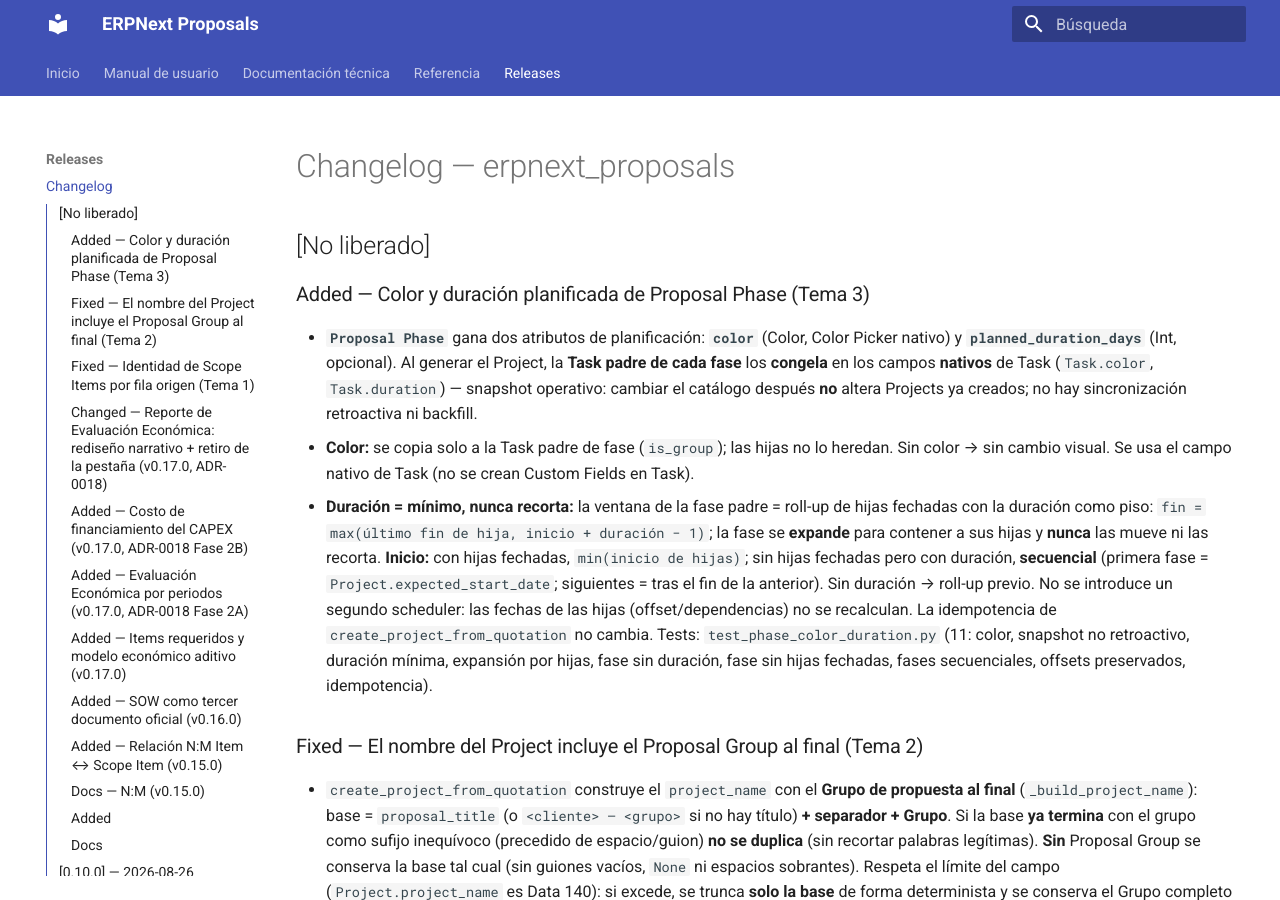
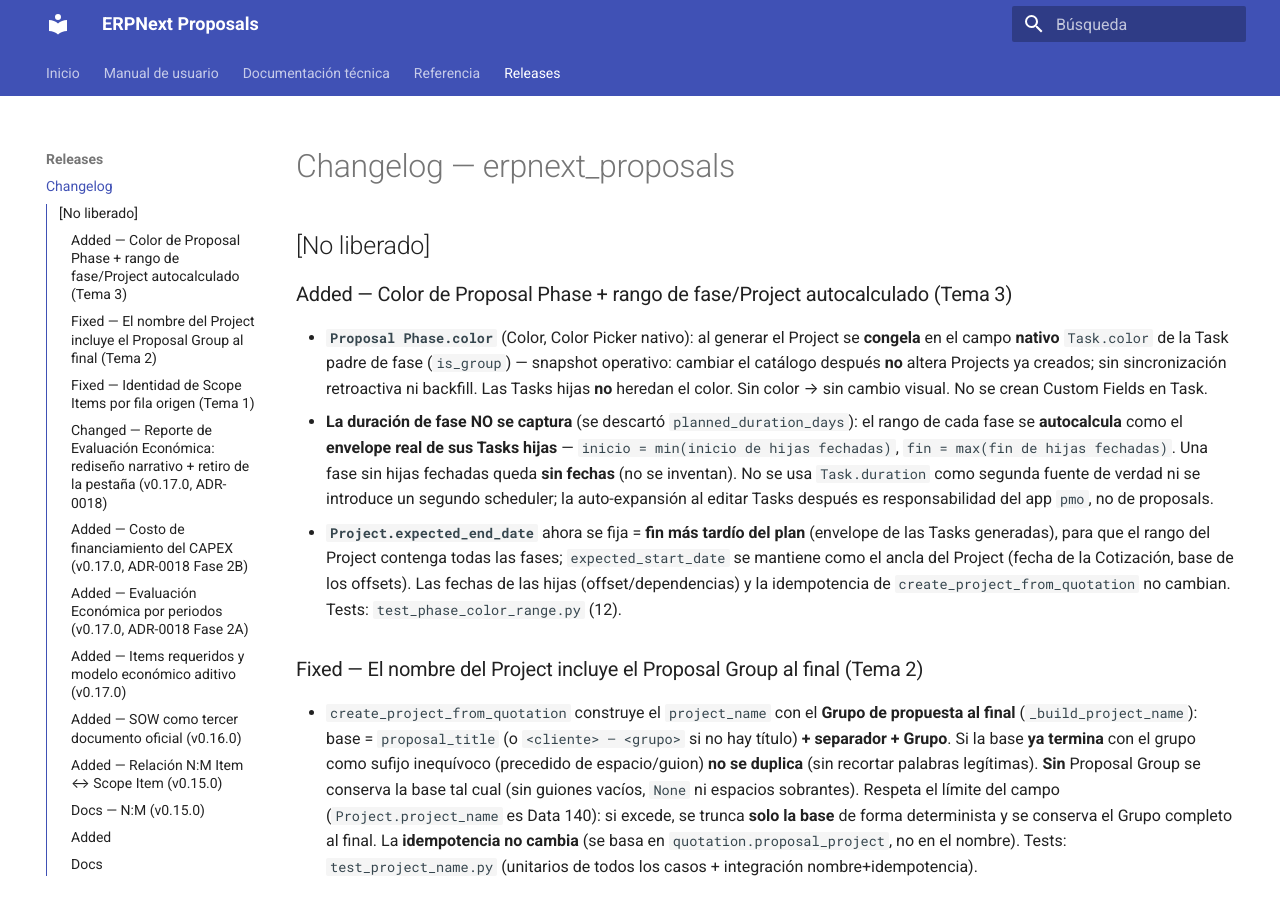
Before and after one commit to luisrms69/erpnext_proposals, an MkDocs documentation site: the page built from docs/CHANGELOG.md, in a window 1280 px wide and 900 px high. Built offline with MkDocs 1.6.1 and Material for MkDocs 9.7.7, drawn with Linux system fonts in a browser that asks for light colours.

Commit message:
fix(proposals): derive phase duration from generated tasks
Correccion definitiva del Tema 3. Se DESCARTA Proposal Phase.planned_duration_days
(campo, fixture, snapshot a Task.duration, logica de ventana minima y sus tests).

- Color de fase (aprobado): Proposal Phase.color se congela en el campo NATIVO Task.color
  de la Task padre (is_group) al crear el Project; las hijas no lo heredan; cambiarlo
  despues no altera Projects ya creados.
- Rango de fase AUTOCALCULADO = envelope real de sus Tasks hijas (inicio = min inicio de
  hijas fechadas, fin = max fin de hijas fechadas). No se usa Task.duration como segunda
  fuente de verdad. Una fase sin hijas fechadas no recibe fechas (no se inventan).
- Project.expected_end_date = fin mas tardio del plan (contiene todas las fases);
  expected_start_date se mantiene como ancla del proyecto (fecha de la Cotizacion).
- Sin segundo scheduler ni auto-expansion posterior (eso corresponde al app pmo).
  Offsets/dependencias de las hijas e idempotencia intactos.

Tests: test_phase_color_range.py (12). Suite 580/580.

Co-Authored-By: Claude Opus 4.8 (1M context) <noreply@anthropic.com>

```diff
--- a/docs/CHANGELOG.md
+++ b/docs/CHANGELOG.md
@@ -2,21 +2,20 @@
 
 ## [No liberado]
 
-### Added — Color y duración planificada de Proposal Phase (Tema 3)
-- **`Proposal Phase`** gana dos atributos de planificación: **`color`** (Color, Color Picker nativo) y
-  **`planned_duration_days`** (Int, opcional). Al generar el Project, la **Task padre de cada fase** los
-  **congela** en los campos **nativos** de Task (`Task.color`, `Task.duration`) — snapshot operativo: cambiar
-  el catálogo después **no** altera Projects ya creados; no hay sincronización retroactiva ni backfill.
-- **Color:** se copia solo a la Task padre de fase (`is_group`); las hijas no lo heredan. Sin color → sin cambio
-  visual. Se usa el campo nativo de Task (no se crean Custom Fields en Task).
-- **Duración = mínimo, nunca recorta:** la ventana de la fase padre = roll-up de hijas fechadas con la duración
-  como piso: `fin = max(último fin de hija, inicio + duración − 1)`; la fase se **expande** para contener a sus
-  hijas y **nunca** las mueve ni las recorta. **Inicio:** con hijas fechadas, `min(inicio de hijas)`; sin hijas
-  fechadas pero con duración, **secuencial** (primera fase = `Project.expected_start_date`; siguientes = tras el
-  fin de la anterior). Sin duración → roll-up previo. No se introduce un segundo scheduler: las fechas de las
-  hijas (offset/dependencias) no se recalculan. La idempotencia de `create_project_from_quotation` no cambia.
-  Tests: `test_phase_color_duration.py` (11: color, snapshot no retroactivo, duración mínima, expansión por
-  hijas, fase sin duración, fase sin hijas fechadas, fases secuenciales, offsets preservados, idempotencia).
+### Added — Color de Proposal Phase + rango de fase/Project autocalculado (Tema 3)
+- **`Proposal Phase.color`** (Color, Color Picker nativo): al generar el Project se **congela** en el campo
+  **nativo** `Task.color` de la Task padre de fase (`is_group`) — snapshot operativo: cambiar el catálogo
+  después **no** altera Projects ya creados; sin sincronización retroactiva ni backfill. Las Tasks hijas **no**
+  heredan el color. Sin color → sin cambio visual. No se crean Custom Fields en Task.
+- **La duración de fase NO se captura** (se descartó `planned_duration_days`): el rango de cada fase se
+  **autocalcula** como el **envelope real de sus Tasks hijas** — `inicio = min(inicio de hijas fechadas)`,
+  `fin = max(fin de hijas fechadas)`. Una fase sin hijas fechadas queda **sin fechas** (no se inventan). No se
+  usa `Task.duration` como segunda fuente de verdad ni se introduce un segundo scheduler; la auto-expansión al
+  editar Tasks después es responsabilidad del app `pmo`, no de proposals.
+- **`Project.expected_end_date`** ahora se fija = **fin más tardío del plan** (envelope de las Tasks generadas),
+  para que el rango del Project contenga todas las fases; `expected_start_date` se mantiene como el ancla del
+  Project (fecha de la Cotización, base de los offsets). Las fechas de las hijas (offset/dependencias) y la
+  idempotencia de `create_project_from_quotation` no cambian. Tests: `test_phase_color_range.py` (12).
 
 ### Fixed — El nombre del Project incluye el Proposal Group al final (Tema 2)
 - `create_project_from_quotation` construye el `project_name` con el **Grupo de propuesta al final**
```
Also changed, not shown: CONTINUITY.md (+6 -7 lines), docs/tecnico/arquitectura.md (+2 -2 lines), docs/usuario/proyecto-generado.md (+15 -13 lines), 4 other files.
